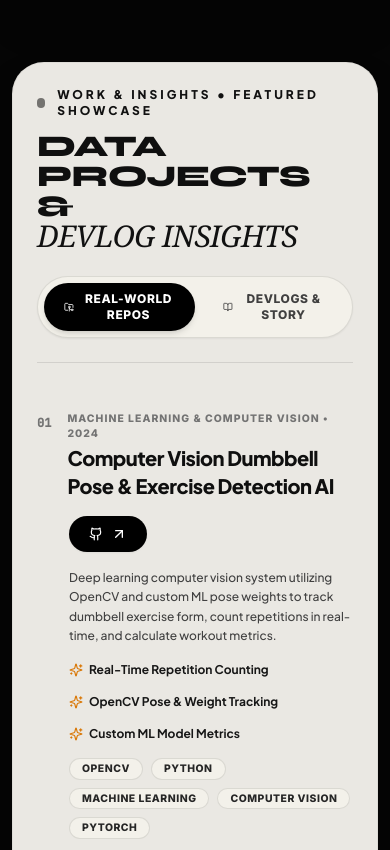
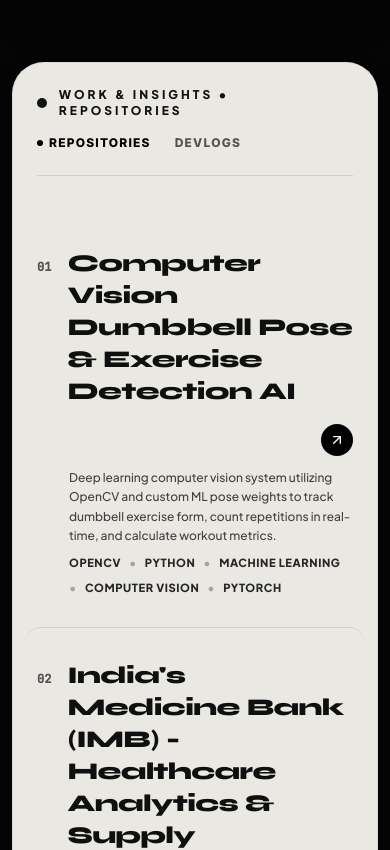
Before and after one commit to surajg2/suraj-portfolio, a React (Vite) app: page / in a window 390 px wide. Shown: the part 3420-4270 px from the top of the page. Built offline with nearby package versions, Linux system fonts and the light colour scheme.

Commit message:
Redesign ProjectsSection into a hyper-minimal editorial typography list with clean text links and subtle hover motion

```diff
--- a/src/components/ProjectsSection.tsx
+++ b/src/components/ProjectsSection.tsx
@@ -1,10 +1,9 @@
 import React, { useState } from 'react';
-import { Github, ExternalLink, ArrowUpRight, Sparkles, FolderGit2, BookOpen, Terminal } from 'lucide-react';
+import { ArrowUpRight, Github } from 'lucide-react';
 import { PORTFOLIO_DATA, ProjectItem } from '../data/portfolioData';
 
 export const ProjectsSection: React.FC = () => {
   const [activeCategory, setActiveCategory] = useState<'SIDE PROJECTS' | 'DEVLOGS & MY STORY'>('SIDE PROJECTS');
-  const [hoveredId, setHoveredId] = useState<string | null>(null);
 
   const projects = PORTFOLIO_DATA.projects.filter(
     (p) => p.category === activeCategory
@@ -15,157 +14,90 @@ export const ProjectsSection: React.FC = () => {
       {/* Editorial Light Container Card Matching Hero Card Theme */}
       <div className="relative w-full max-w-7xl mx-auto bg-[#eae8e3] rounded-[2rem] sm:rounded-[2.5rem] p-6 sm:p-10 md:p-14 lg:p-16 overflow-hidden shadow-2xl border border-black/5 flex flex-col gap-10">
 
-        {/* Top Header Row & Category Switcher */}
-        <div className="flex flex-col md:flex-row md:items-end justify-between gap-6 border-b border-black/10 pb-6">
-          <div>
-            <div className="flex items-center gap-3 mb-3">
-              <span className="w-2.5 h-2.5 rounded-full bg-[#111111] animate-pulse" />
+        {/* Top Minimal Header & Category Links */}
+        <div className="flex flex-col sm:flex-row items-start sm:items-end justify-between gap-4 border-b border-black/10 pb-6">
+          <div className="flex items-center gap-3">
+            <span className="w-2.5 h-2.5 rounded-full bg-[#111111]" />
             <p className="text-xs sm:text-sm font-extrabold tracking-[0.25em] text-[#111111] uppercase font-sans">
-                WORK &amp; INSIGHTS • FEATURED SHOWCASE
+              WORK &amp; INSIGHTS • REPOSITORIES
             </p>
           </div>
-            <h2 className="text-3xl sm:text-5xl lg:text-6xl font-black uppercase tracking-tight text-[#0f0f0f] leading-none font-display">
-              DATA PROJECTS &amp; <br />
-              <span className="font-serif italic font-normal text-[#111111]">DEVLOG INSIGHTS</span>
-            </h2>
-          </div>
 
-          {/* Minimal Editorial Category Switcher */}
-          <div className="flex items-center gap-2 bg-[#f3f1ea] p-1.5 rounded-full border border-black/10 w-fit shadow-sm">
+          {/* Minimal Text Links */}
+          <div className="flex items-center gap-6">
             <button
               onClick={() => setActiveCategory('SIDE PROJECTS')}
-              className={`flex items-center gap-2 px-5 py-2 rounded-full text-xs font-extrabold uppercase tracking-wider transition-all duration-300 ${
-                activeCategory === 'SIDE PROJECTS'
-                  ? 'bg-black text-white shadow-md'
-                  : 'text-neutral-700 hover:text-black'
+              className={`text-xs font-extrabold tracking-widest uppercase transition-all flex items-center gap-1.5 ${
+                activeCategory === 'SIDE PROJECTS' ? 'text-black' : 'text-neutral-600 hover:text-black'
               }`}
             >
-              <FolderGit2 className="w-3.5 h-3.5" />
-              <span>REAL-WORLD REPOS</span>
+              {activeCategory === 'SIDE PROJECTS' && <span className="w-1.5 h-1.5 rounded-full bg-black" />}
+              <span>REPOSITORIES</span>
             </button>
+
             <button
               onClick={() => setActiveCategory('DEVLOGS & MY STORY')}
-              className={`flex items-center gap-2 px-5 py-2 rounded-full text-xs font-extrabold uppercase tracking-wider transition-all duration-300 ${
-                activeCategory === 'DEVLOGS & MY STORY'
-                  ? 'bg-black text-white shadow-md'
-                  : 'text-neutral-700 hover:text-black'
+              className={`text-xs font-extrabold tracking-widest uppercase transition-all flex items-center gap-1.5 ${
+                activeCategory === 'DEVLOGS & MY STORY' ? 'text-black' : 'text-neutral-600 hover:text-black'
               }`}
             >
-              <BookOpen className="w-3.5 h-3.5" />
-              <span>DEVLOGS &amp; STORY</span>
+              {activeCategory === 'DEVLOGS & MY STORY' && <span className="w-1.5 h-1.5 rounded-full bg-black" />}
+              <span>DEVLOGS</span>
             </button>
           </div>
         </div>
 
-        {/* Minimal Editorial Project List (Zero Box Containers!) */}
-        <div className="flex flex-col">
-          {projects.map((project: ProjectItem, idx: number) => {
-            const isHovered = hoveredId === project.id;
-            return (
-              <div
+        {/* Hyper-Minimal Editorial Project List */}
+        <div className="flex flex-col divide-y divide-black/10">
+          {projects.map((project: ProjectItem, idx: number) => (
+            <a
               key={project.id}
-                onMouseEnter={() => setHoveredId(project.id)}
-                onMouseLeave={() => setHoveredId(null)}
-                className="group relative border-b border-black/10 py-8 first:pt-2 transition-all duration-500 flex flex-col gap-4"
+              href={project.githubUrl}
+              target="_blank"
+              rel="noopener noreferrer"
+              className="group py-8 px-3 -mx-3 rounded-2xl transition-all duration-300 hover:bg-[#f3f1ea]/80 flex flex-col gap-3"
             >
-                {/* Main Typography Row */}
-                <div className="flex flex-col lg:flex-row lg:items-center justify-between gap-4">
+              {/* Main Headline Row */}
+              <div className="flex flex-col md:flex-row md:items-center justify-between gap-4">
 
-                  {/* Left: Number & Massive Title */}
-                  <div className="flex items-start sm:items-center gap-4 sm:gap-6">
-                    <span className="text-xs sm:text-sm font-mono font-black text-neutral-500 group-hover:text-black transition-colors pt-1 sm:pt-0">
+                {/* Left: Index + Title */}
+                <div className="flex items-baseline gap-4 sm:gap-6">
+                  <span className="text-xs font-mono font-bold text-neutral-600 group-hover:text-black transition-colors shrink-0">
                     0{idx + 1}
                   </span>
 
-                    <div className="flex flex-col">
-                      <span className="text-[0.65rem] font-extrabold uppercase tracking-widest text-neutral-500 mb-0.5">
-                        {project.subtitle} • {project.date}
-                      </span>
-                      <h3 className="text-xl sm:text-3xl lg:text-4xl font-black text-[#0f0f0f] tracking-tight font-sans group-hover:translate-x-2 transition-transform duration-300 flex items-center gap-3">
-                        <span>{project.title}</span>
+                  <h3 className="text-2xl sm:text-4xl font-black text-[#0f0f0f] tracking-tight font-display group-hover:translate-x-1.5 transition-transform duration-300">
+                    {project.title}
                   </h3>
                 </div>
+
+                {/* Right: Minimal Arrow Link */}
+                <div className="flex items-center gap-2 text-xs font-extrabold tracking-widest uppercase text-black shrink-0 self-end md:self-auto">
+                  <span className="opacity-0 group-hover:opacity-100 transition-opacity">VIEW REPOSITORY</span>
+                  <div className="w-8 h-8 rounded-full bg-black text-white flex items-center justify-center group-hover:scale-110 transition-transform">
+                    <ArrowUpRight className="w-4 h-4 group-hover:rotate-45 transition-transform duration-300" />
                   </div>
-
-                  {/* Right: Floating Image Micro-Preview & Action CTAs */}
-                  <div className="flex items-center gap-4 ml-8 sm:ml-12 lg:ml-0">
-
-                    {/* Minimal Hover Image Reveal */}
-                    <div
-                      className={`relative w-28 h-16 rounded-xl overflow-hidden shadow-lg border border-black/10 transition-all duration-500 shrink-0 hidden sm:block ${
-                        isHovered ? 'opacity-100 scale-105 translate-y-0' : 'opacity-0 scale-95 translate-y-2 pointer-events-none'
-                      }`}
-                    >
-                      <img
-                        src={project.image}
-                        alt={project.title}
-                        className="w-full h-full object-cover"
-                      />
-                    </div>
-
-                    {/* Action Link Pills */}
-                    <div className="flex items-center gap-2">
-                      <a
-                        href={project.githubUrl}
-                        target="_blank"
-                        rel="noopener noreferrer"
-                        className="flex items-center gap-2 px-5 py-2.5 rounded-full bg-black text-white text-xs font-extrabold tracking-widest uppercase hover:bg-neutral-800 transition-all shadow-sm"
-                      >
-                        <Github className="w-3.5 h-3.5" />
-                        <span className="hidden sm:inline">REPOSITORY</span>
-                        <ArrowUpRight className="w-4 h-4 group-hover:rotate-45 transition-transform duration-300" />
-                      </a>
-
-                      {project.liveUrl && project.liveUrl !== project.githubUrl && (
-                        <a
-                          href={project.liveUrl}
-                          target="_blank"
-                          rel="noopener noreferrer"
-                          className="flex items-center gap-1.5 px-4 py-2.5 rounded-full bg-[#f3f1ea] border border-black/10 text-[#0f0f0f] text-xs font-extrabold tracking-widest uppercase hover:bg-black hover:text-white transition-all"
-                        >
-                          <ExternalLink className="w-3.5 h-3.5" />
-                        </a>
-                      )}
                 </div>
 
               </div>
 
-                </div>
-
-                {/* Description & Inline Micro Tags (Zero Box Containers) */}
-                <div className="ml-8 sm:ml-12 flex flex-col gap-3 max-w-4xl">
+              {/* Minimal Inline Description & Tags */}
+              <div className="ml-8 sm:ml-12 flex flex-col gap-2 max-w-4xl">
                 <p className="text-xs sm:text-sm text-neutral-700 font-medium leading-relaxed font-sans">
                   {project.description}
                 </p>
 
-                  {/* Highlights Bullet Row */}
-                  {project.highlights && (
-                    <div className="flex flex-wrap gap-4 pt-1">
-                      {project.highlights.map((h, hIdx) => (
-                        <div key={hIdx} className="flex items-center gap-1.5 text-xs font-bold text-neutral-900 font-sans">
-                          <Sparkles className="w-3.5 h-3.5 text-amber-600 shrink-0" />
-                          <span>{h}</span>
-                        </div>
-                      ))}
-                    </div>
-                  )}
-
-                  {/* Minimal Inline Tech Badges */}
-                  <div className="flex flex-wrap gap-2 pt-1">
-                    {project.tags.map((tag) => (
-                      <span
-                        key={tag}
-                        className="px-3 py-0.5 rounded-full text-[0.65rem] font-extrabold uppercase tracking-wider bg-[#f3f1ea] border border-black/10 text-neutral-800"
-                      >
-                        {tag}
-                      </span>
+                <div className="flex flex-wrap items-center gap-2 text-[0.7rem] font-bold text-neutral-600 uppercase tracking-wider font-sans">
+                  {project.tags.map((tag, tIdx) => (
+                    <React.Fragment key={tag}>
+                      <span className="text-neutral-800 font-extrabold">{tag}</span>
+                      {tIdx < project.tags.length - 1 && <span className="text-neutral-400">•</span>}
+                    </React.Fragment>
                   ))}
                 </div>
               </div>
-
-              </div>
-            );
-          })}
+            </a>
+          ))}
         </div>
 
       </div>
```
Lines whose indentation alone changed are shown as unchanged.
